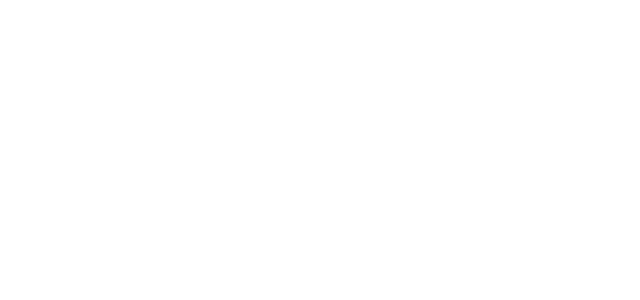
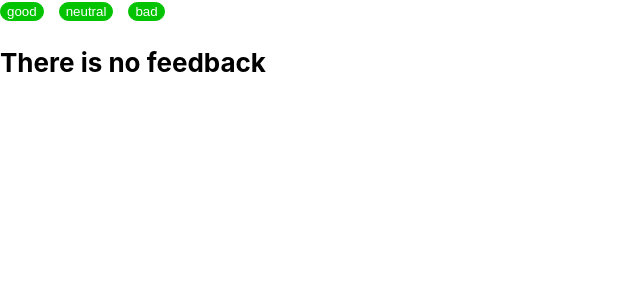
Before and after one commit to Sergeyy321/goit-react-hw-02-feedback, a React (Create React App) app: page / in a window 1280 px wide. Shown: the top 300 px of the page, without its empty margins (0-640 px from the left). Built offline with nearby package versions, Linux system fonts and the light colour scheme.

Commit message:
commit three

```diff
--- a/src/components/App.jsx
+++ b/src/components/App.jsx
@@ -1,6 +1,60 @@
+import { Statistics } from './Statistics/Statistics';
+import { Section } from './Section/Section';
+import {StatisticTitleError} from './Statistics/Statistics.styled'
+import React, { Component } from 'react';
+import {Feedback} from './Feedback/Feedback'
+class App extends Component {
+  state = {
+    good: 0,
+    neutral: 0,
+    bad: 0,
+  };
 
-import Section from './section';
+  onClick = el => {
+    this.setState(prevState => {
+      return {
+        [el.target.textContent.toLowerCase()]:
+          prevState[el.target.textContent.toLowerCase()] + 1,
+      };
+    });
+  };
 
-export const App = () => {
-  return <Section />;
+  countTotalFeedback = () => {
+    const total = Object.values(this.state).reduce(
+      (previousValue, currentValue) => previousValue + currentValue
+    );
+    return total;
+  };
+  countPositiveFeedbackPercentage = () => {
+    return this.state.good !== 0
+      ? Math.round((this.state.good / this.countTotalFeedback()) * 100)
+      : 0;
+  };
+
+  render() {
+    const totalFeedback = this.countTotalFeedback();
+   const options = Object.keys(this.state);
+    return (
+      <div>
+        <div title={'Please leave feedback'}>
+          <Feedback onFeedback={this.onClick} options={options} />
+        </div>
+
+        <div title={'Statistics'}>
+          {totalFeedback > 0 ? (
+            <Statistics
+              good={this.state.good}
+              neutral={this.state.neutral}
+              bad={this.state.bad}
+              total={totalFeedback}
+              positivePercentage={this.countPositiveFeedbackPercentage()}
+            />
+          ) : (
+            <StatisticTitleError>There is no feedback</StatisticTitleError>
+          )}
+        </div>
+      </div>
+    );
+  }
 };
+export default App;
--- /dev/null
+++ b/src/components/Section/Section.jsx
@@ -0,0 +1,18 @@
+import PropTypes from 'prop-types';
+
+
+
+
+export const Section = ({ title, children }) => {
+  return (
+    <>
+      <h2>{title}</h2>
+      {children}
+    </>
+  );
+};
+
+Section.propTypes = {
+  title: PropTypes.string.isRequired,
+  children: PropTypes.node.isRequired,
+};
--- a/src/components/feedback/feedback.jsx
+++ b/src/components/feedback/feedback.jsx
@@ -1,78 +1,16 @@
 import React from 'react';
+import PropTypes from 'prop-types';
+import { BtnStyled } from './Feedback.styled';
 
-import { BtnGood, BtnNeutral, BtnBad, StatisticList } from './feedback.styled.jsx';
-class Feedback extends React.Component {
-  state = {
-   good: 0,
-    neutral: 0,
-    bad: 0,
-    total: 0,
-    positivePersentage: 0,
-  };
+export const Feedback = ({ options, onFeedback }) => {
+  return options.map(el => (
+    <BtnStyled key={el} onClick={onFeedback}>
+      {el}
+    </BtnStyled>
+  ));
+};
 
-  onBtnBadClick = () => {
-    this.setState(ev => {
-      return {
-        bad: ev.feedback.bad + 1,
-
-      };
-    });
-  };
-  onBtnGoodClick = () => {
-    this.setState(ev => {
-      return {
-        good: ev.good + 1,
-
-      };
-    });
-  };
-  onBtnNeutralClick = () => {
-    this.setState(ev => {
-      return {
-        neutral: ev.feedback.neutral + 1,
-
-      };
-    });
-  };
-
-  render() {
-    return (
-      <div>
-        <h2>Please leave feedback</h2>
-        <BtnGood onClick={this.onBtnGoodClick} type="button">
-          Good
-        </BtnGood>
-        <BtnNeutral onClick={this.onBtnNeutralClick} type="button">
-          Neutral
-        </BtnNeutral>
-        <BtnBad onClick={this.onBtnBadClick} type="button">
-          Bad
-        </BtnBad>
-        <h2>Statistics</h2>
-        <div>There is no feedback</div>
-        <StatisticList>
-          <li>
-            Good: <span>{this.state.good}</span>
-          </li>
-          <li>
-            Neutral: <span>{this.state.neutral}</span>
-          </li>
-          <li>
-            Bad: <span>{this.state.bad}</span>
-          </li>
-          <li>
-            Total:
-            <span></span>
-          </li>
-          <li>
-            Positive feedback: <span></span>
-          </li>
-        </StatisticList>
-      </div>
-    );
-  }
-
-}
-
-
-export default Feedback;
+Feedback.propTypes = {
+  options: PropTypes.array.isRequired,
+  onFeedback: PropTypes.func.isRequired,
+};
--- a/src/components/feedback/feedback.styled.jsx
+++ b/src/components/feedback/feedback.styled.jsx
@@ -1,38 +1,13 @@
 import styled from 'styled-components';
 
-export const BtnGood = styled.button`
-  background-color: green;
+export const BtnStyled = styled.button`
+  background-color: #03c303;
   border-radius: 10px;
-  border: 1px solid black;
+  color: white;
+  border: 1px solid #03c303;
   margin-right: 15px;
   &:hover {
-    background-color: #006500;
+    background-color: #012801;
+    border: 1px solid #012801;
   }
 `;
-export const BtnNeutral = styled.button`
-  background-color: orange;
-  border-radius: 10px;
-  border: 1px solid black;
-  margin-right: 15px;
-  &:hover {
-    background-color: #e7c207;
-  }
-`;
-export const BtnBad = styled.button`
-  background-color: red;
-  border-radius: 10px;
-  border: 1px solid black;
-  &:hover {
-    background-color: #820505;
-  }
-`;
-
-
-export const StatisticList = styled.ul`
-  width: 512px;
-  background-color: #c3c3c3;
-  font-weight: 500;
-  font-size: 24px;
-  text-transform: uppercase;
-  padding:0;
-`;
--- a/src/components/section.jsx
+++ /dev/null
@@ -1,16 +0,0 @@
-import React from 'react';
-
-export const Section = props => {
-
-  return (
-    <>
-      <p>{props.title}</p>
-      {props.children}
-    </>
-  )
-};
-
-
-
-
-export default Section;
--- a/src/components/statistics/statistics.jsx
+++ b/src/components/statistics/statistics.jsx
@@ -1,11 +1,35 @@
+import PropTypes from 'prop-types';
+import React from 'react';
+import { StatisticList } from './Statistics.styled';
+export const Statistics = ({good, neutral, bad, total, positivePercentage}) => {
 
-import React from 'react';
-class Statistics extends React.Component {
+    return (
+      <StatisticList>
+        <li>
+          Good: <span>{good}</span>
+        </li>
+        <li>
+          Neutral: <span>{neutral}</span>
+        </li>
+        <li>
+          Bad: <span>{bad}</span>
+        </li>
+        <li>
+          Total:
+          <span>{total}</span>
+        </li>
+        <li>
+          Positive feedback: <span>{positivePercentage}%</span>
+        </li>
+      </StatisticList>
+    );
+  }
 
 
-  render() {
-    return <div></div>;
-  }
+Statistics.propTypes = {
+    good: PropTypes.number.isRequired,
+    neutral: PropTypes.number.isRequired,
+    bad: PropTypes.number.isRequired,
+    total: PropTypes.number.isRequired,
+    positivePercentage: PropTypes.number.isRequired,
 }
-
-export default Statistics;
--- a/src/components/statistics/statistics.styled.jsx
+++ b/src/components/statistics/statistics.styled.jsx
@@ -0,0 +1,17 @@
+import styled from 'styled-components';
+
+export const StatisticList = styled.ul`
+  width: 512px;
+  background-color: #c3c3c3;
+  font-weight: 500;
+  font-size: 24px;
+  text-transform: uppercase;
+  padding: 0;
+`;
+
+
+export const StatisticTitleError = styled.p`
+ font-weight: 700;
+  font-size: 26px;
+  color:black ;
+`;
--- a/src/index.js
+++ b/src/index.js
@@ -1,6 +1,6 @@
 import React from 'react';
 import ReactDOM from 'react-dom/client';
-import { App } from 'components/App';
+import  App  from 'components/App';
 import './index.css';
 
 ReactDOM.createRoot(document.getElementById('root')).render(
```
